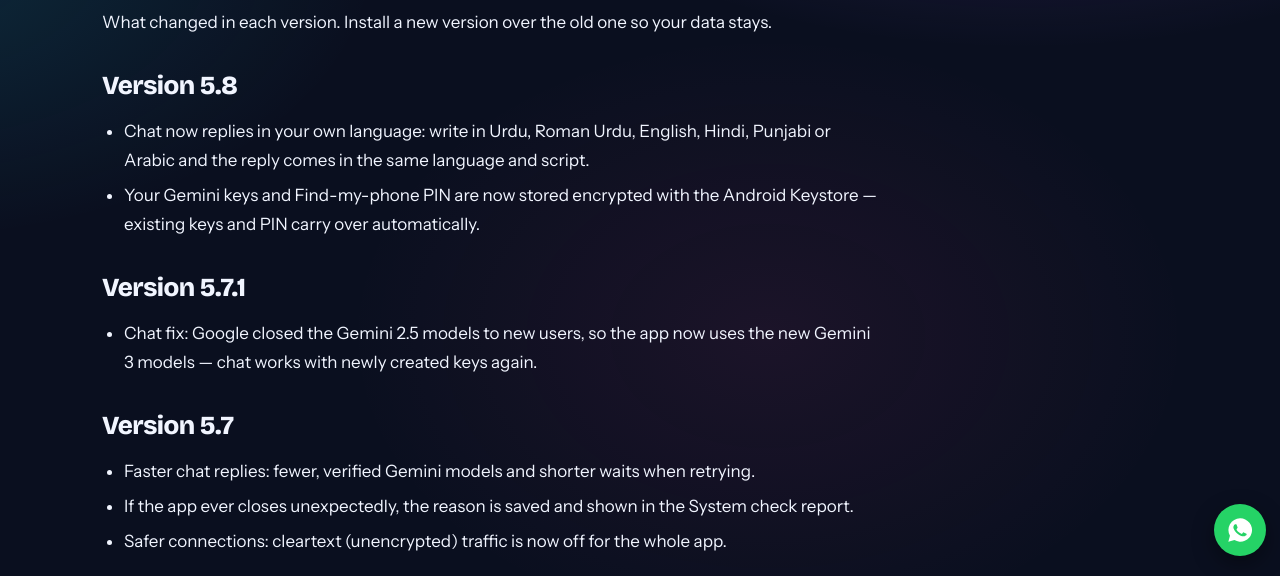
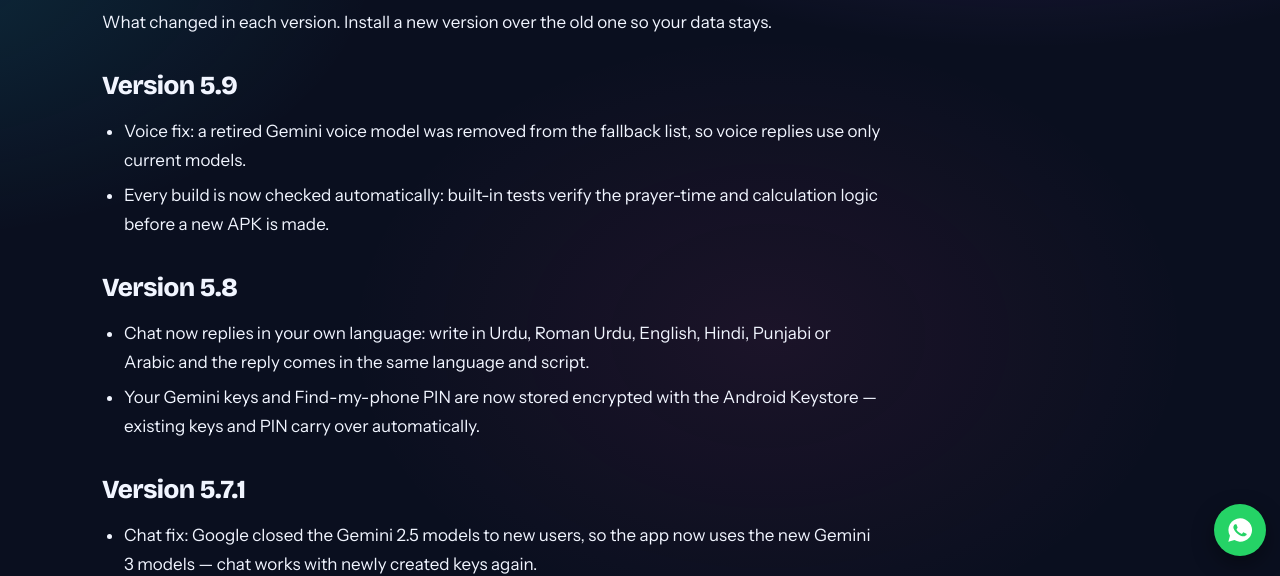
Before and after one commit to onlineseekhly-png/shahzaib-ai-site, a plain HTML site: page changelog.html in a window 1280 px wide. Shown: the part 224-800 px from the top of the page. Drawn offline with nearby package versions, Linux system fonts and the light colour scheme; a web font is replaced by a local one.

Commit message:
Website: app version 5.9 (changelog.html)

```diff
--- a/changelog.html
+++ b/changelog.html
@@ -40,6 +40,8 @@
 <p class="crumbs"><a href="index.html"><span class="en" lang="en">Home</span><span class="ur" lang="ur" dir="rtl">ہوم</span></a> / <span class="en" lang="en">Changelog</span><span class="ur" lang="ur" dir="rtl">تبدیلیاں</span></p>
 <h1><span class="en" lang="en">Changelog</span><span class="ur" lang="ur" dir="rtl">تبدیلیوں کی فہرست</span></h1>
 <p><span class="en" lang="en">What changed in each version. Install a new version over the old one so your data stays.</span><span class="ur" lang="ur" dir="rtl">ہر ورژن میں کیا بدلا۔ نیا ورژن پرانے کے اوپر انسٹال کریں تاکہ آپ کا ڈیٹا رہے۔</span></p>
+<h2><span class="en" lang="en">Version 5.9</span><span class="ur" lang="ur" dir="rtl">ورژن 5.9</span></h2>
+<ul><li><span class="en" lang="en">Voice fix: a retired Gemini voice model was removed from the fallback list, so voice replies use only current models.</span><span class="ur" lang="ur" dir="rtl">آواز کی مرمت: بند ہو چکا Gemini آواز ماڈل فہرست سے نکال دیا گیا ہے، اب آواز والے جواب صرف موجودہ ماڈلز سے آتے ہیں۔</span></li><li><span class="en" lang="en">Every build is now checked automatically: built-in tests verify the prayer-time and calculation logic before a new APK is made.</span><span class="ur" lang="ur" dir="rtl">اب ہر build خود بخود جانچا جاتا ہے: اندرونی tests نیا APK بننے سے پہلے نماز کے اوقات اور حساب کتاب کی تصدیق کرتے ہیں۔</span></li></ul>
 <h2><span class="en" lang="en">Version 5.8</span><span class="ur" lang="ur" dir="rtl">ورژن 5.8</span></h2>
 <ul><li><span class="en" lang="en">Chat now replies in your own language: write in Urdu, Roman Urdu, English, Hindi, Punjabi or Arabic and the reply comes in the same language and script.</span><span class="ur" lang="ur" dir="rtl">گفتگو اب آپ کی اپنی زبان میں جواب دیتی ہے: اردو، Roman Urdu، English، ہندی، پنجابی یا عربی میں لکھیں، جواب اسی زبان اور اسی رسم الخط میں آئے گا۔</span></li><li><span class="en" lang="en">Your Gemini keys and Find-my-phone PIN are now stored encrypted with the Android Keystore — existing keys and PIN carry over automatically.</span><span class="ur" lang="ur" dir="rtl">آپ کی Gemini keys اور فون تلاش کرنے والا PIN اب Android Keystore سے خفیہ (encrypted) محفوظ ہوتے ہیں — پرانی keys اور PIN خود بخود نئے طریقے میں منتقل ہو جاتے ہیں۔</span></li></ul>
 <h2><span class="en" lang="en">Version 5.7.1</span><span class="ur" lang="ur" dir="rtl">ورژن 5.7.1</span></h2>
```
